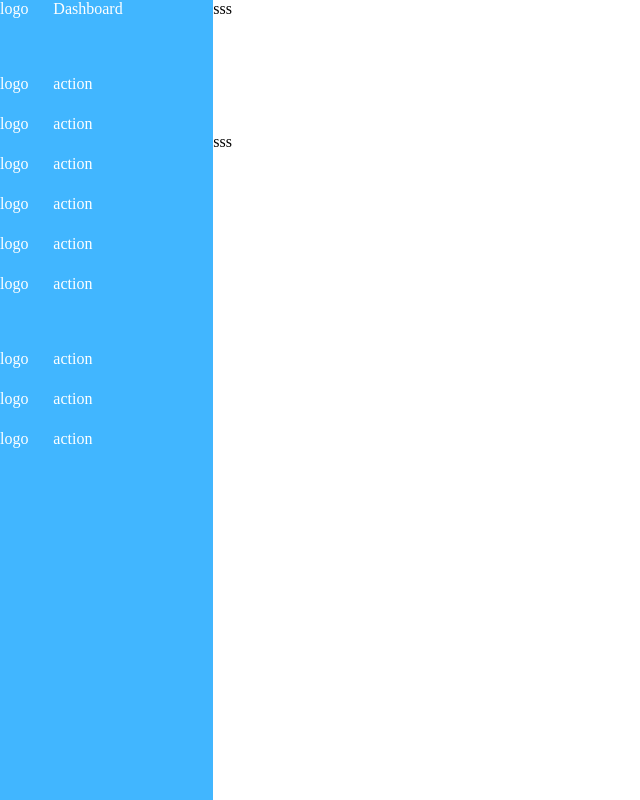
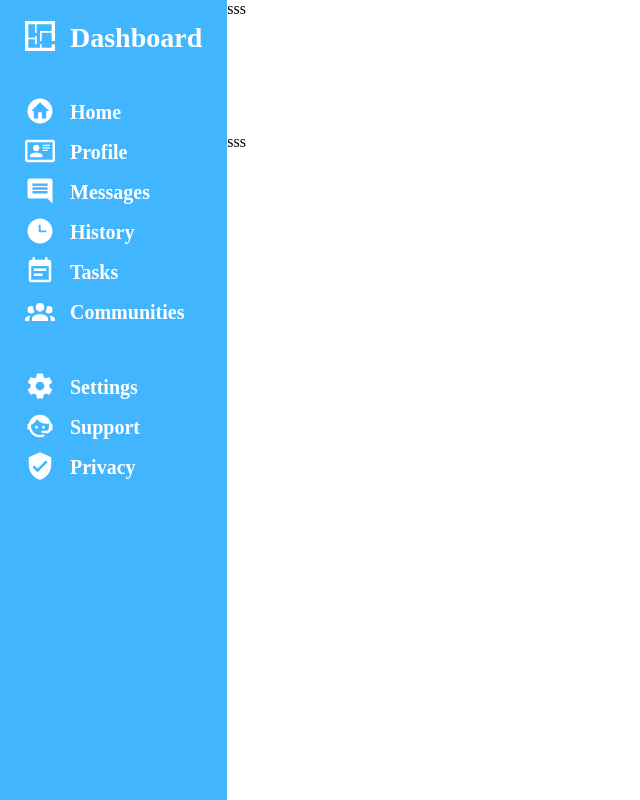
Before and after one commit to Osserc/admin-dashboard, a plain HTML site: page index.html in a window 1280 px wide. Shown: the whole page, without its empty margins (0-640 px from the left). Drawn offline with Linux system fonts and the light colour scheme.

Commit message:
Make sidebar

```diff
--- a/css/style.css
+++ b/css/style.css
@@ -19,13 +19,24 @@ body {
     grid-template-columns: 1fr;
     grid-template-rows: auto auto auto 1fr;
     gap: 50px;
+    padding: 25px;
 }
 
 .sidebar > div {
     display: grid;
-    grid-template-columns: 1fr 3fr;
+    grid-template-columns: 30px 1fr;
     grid-auto-rows: 25px;
-    grid-row-gap: 15px;
+    gap: 15px 15px;
+    align-items: center;
+}
+
+.sidebar .label, .label-top {
+    font-weight: bold;
+    font-size: 20px;
+}
+
+.label-top {
+    font-size: 28px;
 }
 
 .panel {
--- a/index.html
+++ b/index.html
@@ -11,30 +11,70 @@
 <body>
     <div class="sidebar">
         <div class="side-top">
-            <div>logo</div>
-            <div>Dashboard</div>
+            <div>
+                <svg style="width:40px;height:40px" viewBox="3 0 24 24">
+                    <path fill="currentColor" d="M10,5V10H9V5H5V13H9V12H10V17H9V14H5V19H12V17H13V19H19V17H21V21H3V3H21V15H19V10H13V15H12V9H19V5H10Z" />
+                </svg>
+            </div>
+            <div class="label-top">Dashboard</div>
         </div>
         <div class="side-middle">
-            <div>logo</div>
-            <div>action</div>
-            <div>logo</div>
-            <div>action</div>
-            <div>logo</div>
-            <div>action</div>
-            <div>logo</div>
-            <div>action</div>
-            <div>logo</div>
-            <div>action</div>
-            <div>logo</div>
-            <div>action</div>
+            <div>
+                <svg style="width:30px;height:30px" viewBox="0 0 24 24">
+                    <path fill="currentColor" d="M19.07,4.93C17.22,3 14.66,1.96 12,2C9.34,1.96 6.79,3 4.94,4.93C3,6.78 1.96,9.34 2,12C1.96,14.66 3,17.21 4.93,19.06C6.78,21 9.34,22.04 12,22C14.66,22.04 17.21,21 19.06,19.07C21,17.22 22.04,14.66 22,12C22.04,9.34 21,6.78 19.07,4.93M17,12V18H13.5V13H10.5V18H7V12H5L12,5L19.5,12H17Z" />
+                </svg>
+            </div>
+            <div class="label">Home</div>
+            <div>
+                <svg style="width:30px;height:30px" viewBox="0 0 24 24">
+                    <path fill="currentColor" d="M22,3H2C0.91,3.04 0.04,3.91 0,5V19C0.04,20.09 0.91,20.96 2,21H22C23.09,20.96 23.96,20.09 24,19V5C23.96,3.91 23.09,3.04 22,3M22,19H2V5H22V19M14,17V15.75C14,14.09 10.66,13.25 9,13.25C7.34,13.25 4,14.09 4,15.75V17H14M9,7A2.5,2.5 0 0,0 6.5,9.5A2.5,2.5 0 0,0 9,12A2.5,2.5 0 0,0 11.5,9.5A2.5,2.5 0 0,0 9,7M14,7V8H20V7H14M14,9V10H20V9H14M14,11V12H18V11H14" />
+                </svg>
+            </div>
+            <div class="label">Profile</div>
+            <div>
+                <svg style="width:30px;height:30px" viewBox="0 0 24 24">
+                    <path fill="currentColor" d="M18,8H6V6H18V8M18,11H6V9H18V11M18,14H6V12H18V14M22,4A2,2 0 0,0 20,2H4A2,2 0 0,0 2,4V16A2,2 0 0,0 4,18H18L22,22V4Z" />
+                </svg>
+            </div>
+            <div class="label">Messages</div>
+            <div>
+                <svg style="width:30px;height:30px" viewBox="0 0 24 24">
+                    <path fill="currentColor" d="M12 2C6.5 2 2 6.5 2 12C2 17.5 6.5 22 12 22C17.5 22 22 17.5 22 12S17.5 2 12 2M17 13H11V7H12.5V11.5H17V13Z" />
+                </svg>
+            </div>
+            <div class="label">History</div>
+            <div>
+                <svg style="width:30px;height:30px" viewBox="0 0 24 24">
+                    <path fill="currentColor" d="M14,14H7V16H14M19,19H5V8H19M19,3H18V1H16V3H8V1H6V3H5C3.89,3 3,3.9 3,5V19A2,2 0 0,0 5,21H19A2,2 0 0,0 21,19V5A2,2 0 0,0 19,3M17,10H7V12H17V10Z" />
+                </svg>
+            </div>
+            <div class="label">Tasks</div>
+            <div>
+                <svg style="width:30px;height:30px" viewBox="0 0 24 24">
+                    <path fill="currentColor" d="M12,5.5A3.5,3.5 0 0,1 15.5,9A3.5,3.5 0 0,1 12,12.5A3.5,3.5 0 0,1 8.5,9A3.5,3.5 0 0,1 12,5.5M5,8C5.56,8 6.08,8.15 6.53,8.42C6.38,9.85 6.8,11.27 7.66,12.38C7.16,13.34 6.16,14 5,14A3,3 0 0,1 2,11A3,3 0 0,1 5,8M19,8A3,3 0 0,1 22,11A3,3 0 0,1 19,14C17.84,14 16.84,13.34 16.34,12.38C17.2,11.27 17.62,9.85 17.47,8.42C17.92,8.15 18.44,8 19,8M5.5,18.25C5.5,16.18 8.41,14.5 12,14.5C15.59,14.5 18.5,16.18 18.5,18.25V20H5.5V18.25M0,20V18.5C0,17.11 1.89,15.94 4.45,15.6C3.86,16.28 3.5,17.22 3.5,18.25V20H0M24,20H20.5V18.25C20.5,17.22 20.14,16.28 19.55,15.6C22.11,15.94 24,17.11 24,18.5V20Z" />
+                </svg>
+            </div>
+            <div class="label">Communities</div>
         </div>
         <div class="side-bottom">
-            <div>logo</div>
-            <div>action</div>
-            <div>logo</div>
-            <div>action</div>
-            <div>logo</div>
-            <div>action</div>
+            <div>
+                <svg style="width:30px;height:30px" viewBox="0 0 24 24">
+                    <path fill="currentColor" d="M12,15.5A3.5,3.5 0 0,1 8.5,12A3.5,3.5 0 0,1 12,8.5A3.5,3.5 0 0,1 15.5,12A3.5,3.5 0 0,1 12,15.5M19.43,12.97C19.47,12.65 19.5,12.33 19.5,12C19.5,11.67 19.47,11.34 19.43,11L21.54,9.37C21.73,9.22 21.78,8.95 21.66,8.73L19.66,5.27C19.54,5.05 19.27,4.96 19.05,5.05L16.56,6.05C16.04,5.66 15.5,5.32 14.87,5.07L14.5,2.42C14.46,2.18 14.25,2 14,2H10C9.75,2 9.54,2.18 9.5,2.42L9.13,5.07C8.5,5.32 7.96,5.66 7.44,6.05L4.95,5.05C4.73,4.96 4.46,5.05 4.34,5.27L2.34,8.73C2.21,8.95 2.27,9.22 2.46,9.37L4.57,11C4.53,11.34 4.5,11.67 4.5,12C4.5,12.33 4.53,12.65 4.57,12.97L2.46,14.63C2.27,14.78 2.21,15.05 2.34,15.27L4.34,18.73C4.46,18.95 4.73,19.03 4.95,18.95L7.44,17.94C7.96,18.34 8.5,18.68 9.13,18.93L9.5,21.58C9.54,21.82 9.75,22 10,22H14C14.25,22 14.46,21.82 14.5,21.58L14.87,18.93C15.5,18.67 16.04,18.34 16.56,17.94L19.05,18.95C19.27,19.03 19.54,18.95 19.66,18.73L21.66,15.27C21.78,15.05 21.73,14.78 21.54,14.63L19.43,12.97Z" />
+                </svg>
+            </div>
+            <div class="label">Settings</div>
+            <div>
+                <svg style="width:30px;height:30px" viewBox="0 0 24 24">
+                    <path fill="currentColor" d="M18.72,14.76C19.07,13.91 19.26,13 19.26,12C19.26,11.28 19.15,10.59 18.96,9.95C18.31,10.1 17.63,10.18 16.92,10.18C13.86,10.18 11.15,8.67 9.5,6.34C8.61,8.5 6.91,10.26 4.77,11.22C4.73,11.47 4.73,11.74 4.73,12A7.27,7.27 0 0,0 12,19.27C13.05,19.27 14.06,19.04 14.97,18.63C15.54,19.72 15.8,20.26 15.78,20.26C14.14,20.81 12.87,21.08 12,21.08C9.58,21.08 7.27,20.13 5.57,18.42C4.53,17.38 3.76,16.11 3.33,14.73H2V10.18H3.09C3.93,6.04 7.6,2.92 12,2.92C14.4,2.92 16.71,3.87 18.42,5.58C19.69,6.84 20.54,8.45 20.89,10.18H22V14.67H22V14.69L22,14.73H21.94L18.38,18L13.08,17.4V15.73H17.91L18.72,14.76M9.27,11.77C9.57,11.77 9.86,11.89 10.07,12.11C10.28,12.32 10.4,12.61 10.4,12.91C10.4,13.21 10.28,13.5 10.07,13.71C9.86,13.92 9.57,14.04 9.27,14.04C8.64,14.04 8.13,13.54 8.13,12.91C8.13,12.28 8.64,11.77 9.27,11.77M14.72,11.77C15.35,11.77 15.85,12.28 15.85,12.91C15.85,13.54 15.35,14.04 14.72,14.04C14.09,14.04 13.58,13.54 13.58,12.91A1.14,1.14 0 0,1 14.72,11.77Z" />
+                </svg>
+            </div>
+            <div class="label">Support</div>
+            <div>
+                <svg style="width:30px;height:30px" viewBox="0 0 24 24">
+                    <path fill="currentColor" d="M10,17L6,13L7.41,11.59L10,14.17L16.59,7.58L18,9M12,1L3,5V11C3,16.55 6.84,21.74 12,23C17.16,21.74 21,16.55 21,11V5L12,1Z" />
+                </svg>
+            </div>
+            <div class="label">Privacy</div>
         </div>
     </div>
     <div class="header">sss</div>
```
